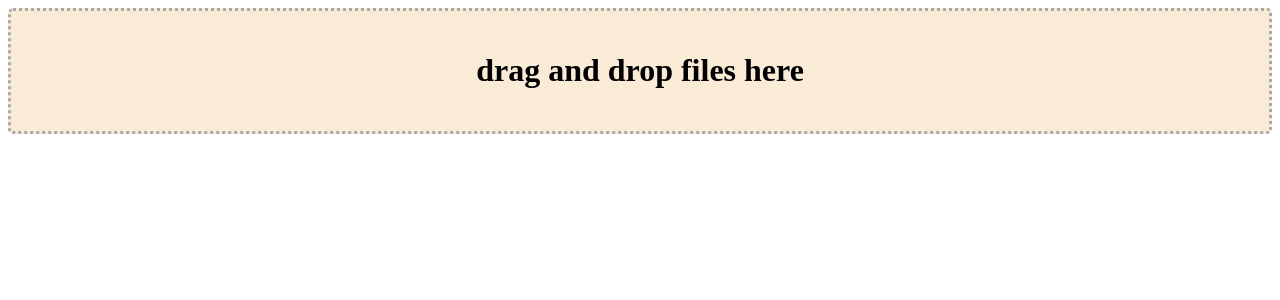
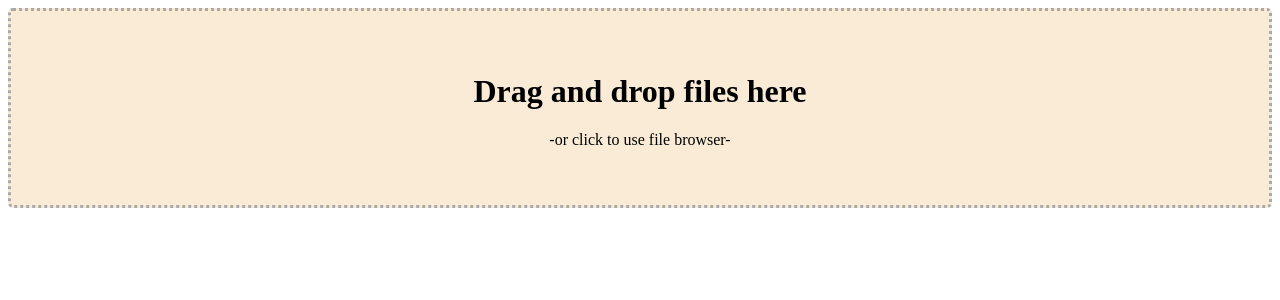
Before and after one commit to EhrenAbbott/NOLA_AI, a React (Create React App) app: page / in a window 1280 px wide. Shown: the top 300 px of the page. Built offline with nearby package versions, Linux system fonts and the light colour scheme.

Commit message:
Update styling for dropzone to maintain div height when displaying different text

```diff
--- a/src/Dropzone.js
+++ b/src/Dropzone.js
@@ -26,15 +26,12 @@ const Dropzone = () => {
         multiple: false
      });
 
-
-
-
-
-
     return (
         <div className='dropzone-area' {...getRootProps()}>
             <input {...getInputProps()}/>
-            {fileName ? <p>{fileName}</p> : <h1>drag and drop files here</h1>}
+            <div className='dropzone-area-text'>
+                {fileName ? <p>{fileName}</p> : <div><h1>Drag and drop files here</h1><p>-or click to use file browser-</p></div>}
+            </div>
         </div>
     )
 }
--- a/src/style.css
+++ b/src/style.css
@@ -1,13 +1,23 @@
-
+* {
+    box-sizing: border-box;
+}
 
 .dropzone-area {
     border: 3px dotted darkgrey;
     padding: 20px;
+    display: flex;
     text-align: center;
+    justify-content: center;
+    align-items: center;
     border-radius: 5px;
     background-color: antiquewhite;
+    height: 200px;
 }
 
 .dropzone-area:hover {
     cursor: pointer;
 }
+
+.dropzone-area-text {
+    text-align: center;
+}
```
